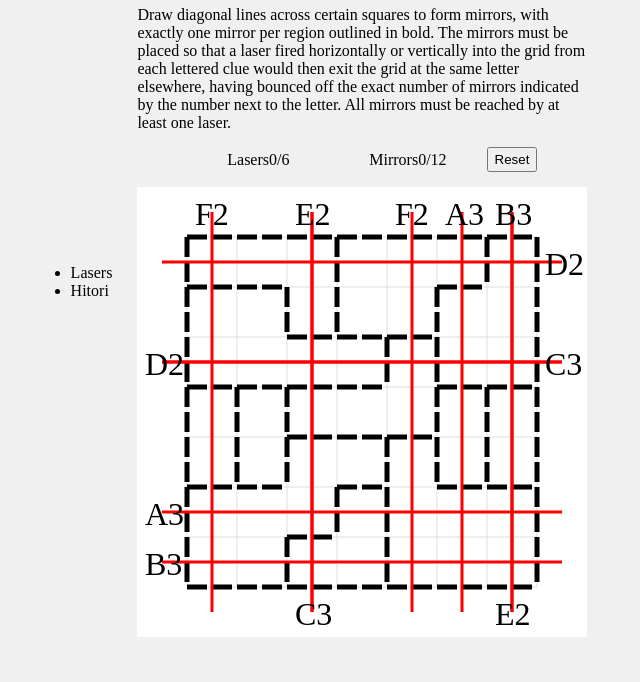
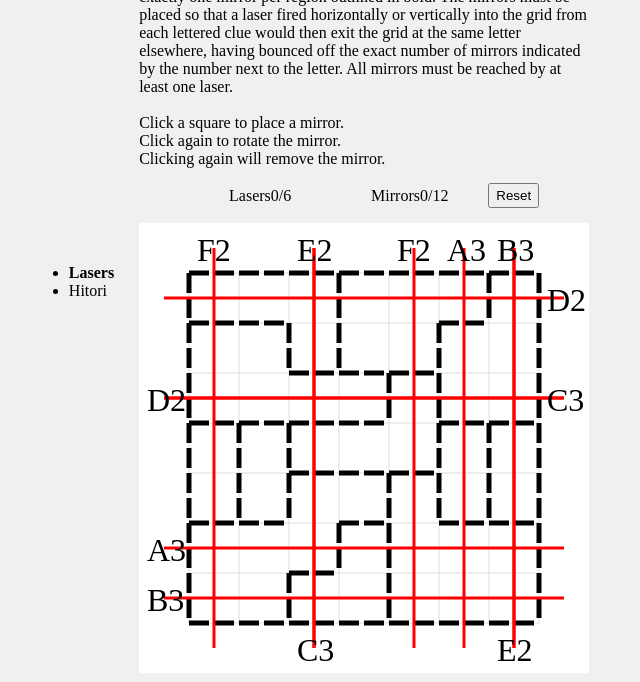
Before and after one commit to circadianwolf/GridPuzzles, a plain HTML site: page index.html in a window 1280 px wide. Shown: the part 118-800 px from the top of the page, without its empty margins (331-971 px from the left). Drawn offline with Linux system fonts and the light colour scheme.

Commit message:
- Added interaction instructions to each puzzle. - Updated Hitori puzzle so that grid lines/borders are drawn above cell shading. - Current puzzle is now bolded in the puzzle list.

```diff
--- a/GridBase.js
+++ b/GridBase.js
@@ -149,8 +149,7 @@ class GridBase {
     //#endregion
 
     DrawGrid() {
-        this.CanvasContext.clearRect(0, 0, this.Canvas.width, this.Canvas.height);
-
+        this.ClearGrid();
         this.DrawGridLines();
         this.DrawCellBorders();
     }
@@ -208,6 +207,10 @@ class GridBase {
     //#endregion
 
     //#region Helpers
+
+    ClearGrid() {
+        this.CanvasContext.clearRect(0, 0, this.Canvas.width, this.Canvas.height);
+    }
 
     DrawGridLine(row1, col1, row2, col2, offset = 0) {
         const x1 = this.LeftX + (col1 * this.CellSize) + offset;
--- a/GridPuzzleCollection.js
+++ b/GridPuzzleCollection.js
@@ -64,7 +64,7 @@ class GridPuzzleCollection {
         this.#canvasId = canvasId;
         this.#leftX = leftX;
         this.#topY = topY;
-        this.#puzzles = new Map(); //Array.from(puzzles, (v) => [v.Id, v]));
+        this.#puzzles = new Map();
 
         const puzzleList = document.getElementById(puzzleListId);
         puzzleList.addEventListener('click', (e) => {
@@ -98,11 +98,22 @@ class GridPuzzleCollection {
         if (this.#activePuzzle === id)
             return;
 
+        const activeItem = this.#GetPuzzleListItem(this.#activePuzzle);
+        if (activeItem != null)
+            activeItem.classList.remove("active");
+
+        const newItem = this.#GetPuzzleListItem(id);
+        newItem.classList.add("active");
+
         this.#LoadPuzzle(id);
     }
 
     ResetPuzzle() {
         this.#LoadPuzzle(this.#activePuzzle);
+    }
+
+    #GetPuzzleListItem(id) {
+        return document.querySelector(`li[data-id='${id}']`);
     }
 
     #LoadPuzzle(id) {
@@ -115,7 +126,7 @@ class GridPuzzleCollection {
         titleElement.textContent = puzzle.Title;
 
         const instructionsElement = document.getElementById(this.#instructionsId);
-        instructionsElement.textContent = puzzle.Instructions;
+        instructionsElement.innerHTML = puzzle.Instructions;
 
         const progressContainer = document.getElementById(this.#progressContainerId);
         for (const el of progressContainer.querySelectorAll('grid-progress'))
--- a/Puzzles/HitoriGrid.js
+++ b/Puzzles/HitoriGrid.js
@@ -10,7 +10,11 @@ class HitoriGrid extends GridBase {
     static GetPuzzle() {
         const instructions = `Shade some squares so that no number epeats in any row or column.
 Shaded squares cannot touch, except diagonally.
-All unshaded squares must form a single connected region.`;
+All unshaded squares must form a single connected region.
+
+<br/><br/>Click a square to shade it.
+<br/>Clicking again will shade it darker (identical function, visual only).
+<br/>Click again to remove shading.`;
 
         const progressTracks = [
             new ProgressTrack(this.RowProgress, 'Rows', 8),
@@ -71,9 +75,11 @@ All unshaded squares must form a single connected region.`;
     DrawGrid() {
         this.#UpdateProgress();
 
-        super.DrawGrid();
-
+        //we don't user super.DrawGrid() but instead call the functions directly because we want to draw the grid lines and cell borders after filling the cells in #DrawCells()
+        this.ClearGrid();
         this.#DrawCells();
+        this.DrawGridLines();
+        this.DrawCellBorders();
     }
 
     //#endregion
--- a/Puzzles/LaserMirrorGrid.js
+++ b/Puzzles/LaserMirrorGrid.js
@@ -17,7 +17,11 @@ class LaserMirrorGrid extends GridBase {
         const instructions = `Draw diagonal lines across certain squares to form mirrors, with exactly one mirror per region outlined in bold.
 The mirrors must be placed so that a laser fired horizontally or vertically into the grid from each lettered clue would then
 exit the grid at the same letter elsewhere, having bounced off the exact number of mirrors indicated by the number next to the letter.
-All mirrors must be reached by at least one laser.`;
+All mirrors must be reached by at least one laser.
+
+<br/><br/>Click a square to place a mirror.
+<br/>Click again to rotate the mirror.
+<br/>Clicking again will remove the mirror.`;
 
         const progressTracks = [
             new ProgressTrack(this.LaserProgress, 'Lasers', 6),
@@ -346,7 +350,6 @@ class LaserEndpoint {
 }
 
 class Mirror {
-    //also would ideally be an Enum
     static TopLeftDownRight = false;
     static TopRightDownLeft = true;
 
--- a/index.html
+++ b/index.html
@@ -21,6 +21,10 @@
             flex-direction: column;
             justify-content: center;
             margin-left:25px;
+        }
+
+        .puzzleListItem.active {
+            font-weight: bold;
         }
 
         #instructions {
```
